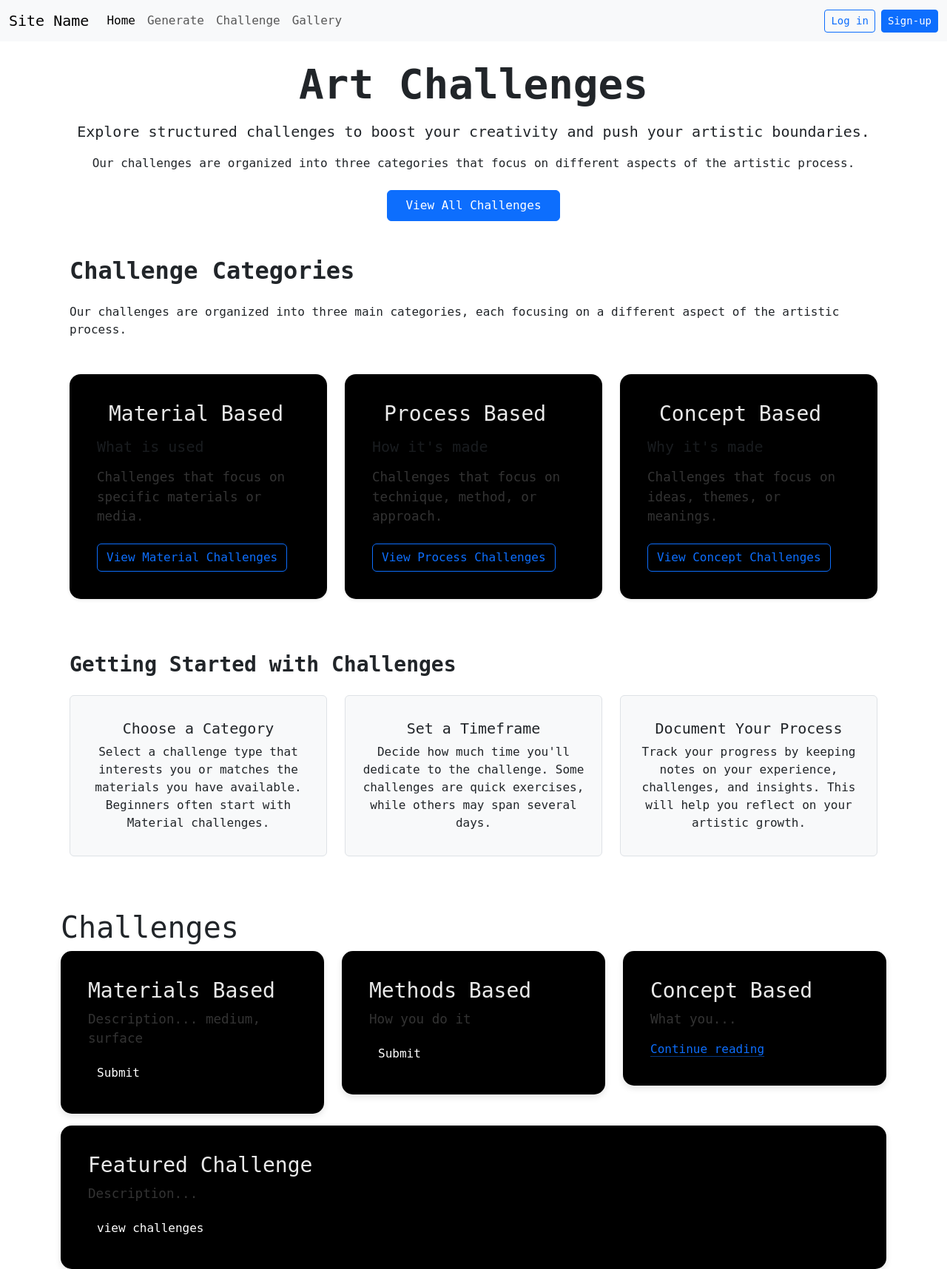
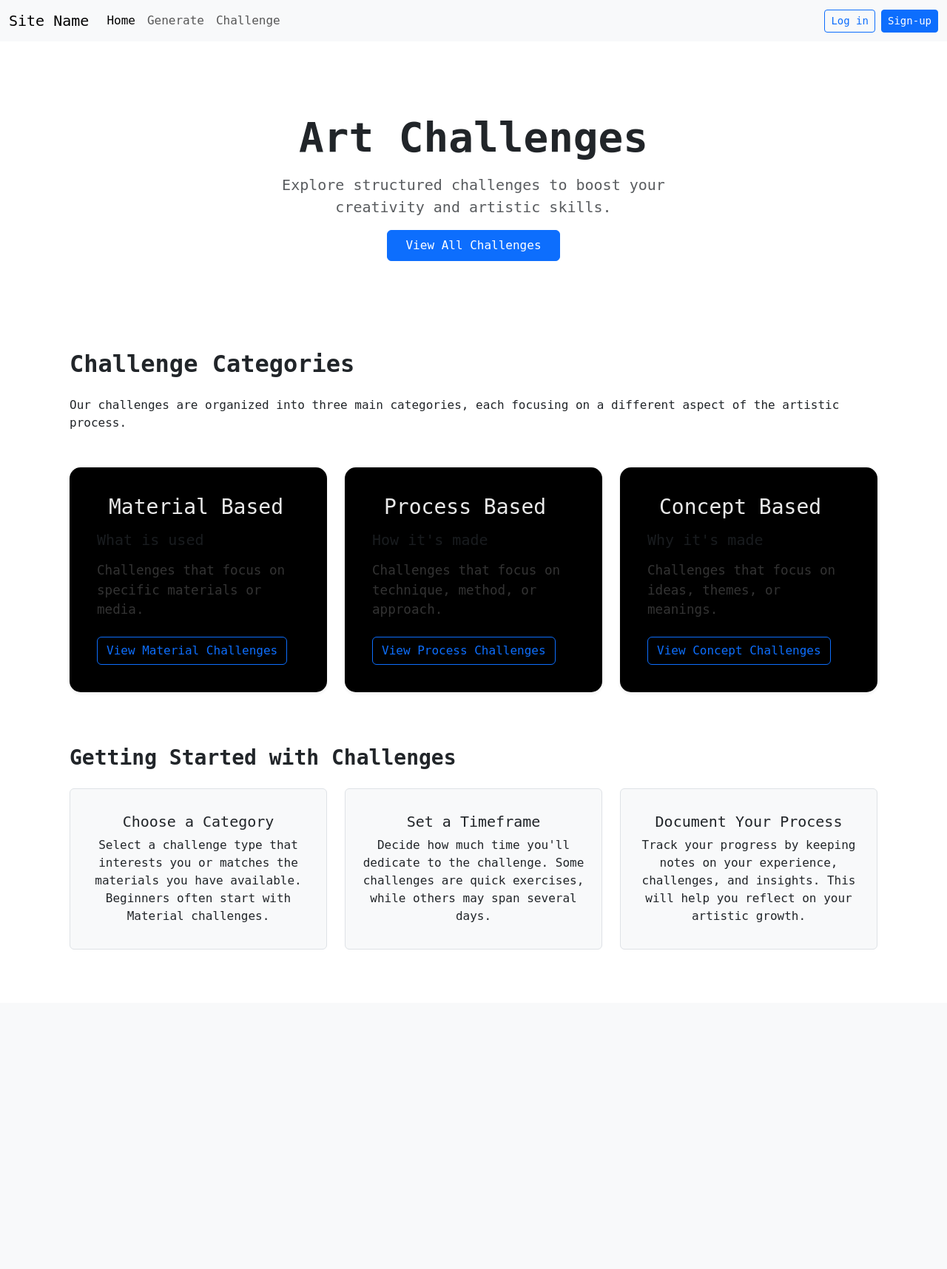
Before and after one commit to MMLewis1225/art-site, a PHP site: page /challenges.html in a window 1280 px wide. Shown: the whole page at 74% size. After the commit the page ends 1284 px from the top, so only its background shows below. Run offline with PHP 8.4, Linux system fonts and the light colour scheme.

Commit message:
small fixes

```diff
--- a/challenges.html
+++ b/challenges.html
@@ -48,9 +48,6 @@
               <li class="nav-item">
                 <a class="nav-link" href="challenges.html">Challenge</a>
               </li>
-              <li class="nav-item">
-                <a class="nav-link" href="#">Gallery</a>
-              </li>
             </ul>
 
             <!-- Login & Signup Buttons (properly formatted for collapsible menu) -->
@@ -65,24 +62,22 @@
       </nav>
     </header>
     <div class="container">
-      <main class="container py-4">
-        <!-- Header Section -->
-        <div class="row mb-5">
-          <div class="col-12 text-center">
+      <section class="py-5 text-center container">
+        <div class="row py-lg-5">
+          <div class="col-lg-6 col-md-8 mx-auto">
             <h1 class="display-4 fw-bold mb-3">Art Challenges</h1>
-            <p class="lead">
-              Explore structured challenges to boost your creativity and push
-              your artistic boundaries.
-            </p>
-            <p class="mb-4">
-              Our challenges are organized into three categories that focus on
-              different aspects of the artistic process.
+            <p class="lead text-body-secondary">
+              Explore structured challenges to boost your creativity and
+              artistic skills.
             </p>
             <a href="challenges-search.html" class="btn btn-primary px-4 py-2"
               >View All Challenges</a
             >
           </div>
         </div>
+      </section>
+      <main class="container py-4">
+        <!-- Header Section -->
 
         <!-- Challenge Categories -->
         <div class="row mb-4">
@@ -223,54 +218,6 @@
           </div>
         </div>
       </main>
-      <!--Diff Cards-->
-      <h1>Challenges</h1>
-      <div class="row">
-        <div class="col-md-4 mb-3">
-          <div class="card custom-card">
-            <div class="card-body">
-              <h3 class="card-title">Materials Based</h3>
-              <p class="card-text">Description... medium, surface</p>
-              <a href="#" class="btn btn-primary">Submit</a>
-            </div>
-          </div>
-        </div>
-        <div class="col-md-4 mb-3">
-          <div class="card custom-card">
-            <div class="card-body">
-              <h3 class="card-title">Methods Based</h3>
-              <p class="card-text">How you do it</p>
-              <a href="#" class="btn btn-primary">Submit</a>
-            </div>
-          </div>
-        </div>
-        <div class="col-md-4 mb-3">
-          <div class="card custom-card">
-            <div class="card-body">
-              <h3 class="card-title">Concept Based</h3>
-              <p class="card-text">What you...</p>
-              <a
-                href="#"
-                class="icon-link gap-1 icon-link-hover stretched-link"
-              >
-                Continue reading
-                <svg class="bi"><use xlink:href="#chevron-right"></use></svg>
-              </a>
-            </div>
-          </div>
-        </div>
-      </div>
-
-      <!--Featured Challenge-->
-      <div class="card custom-card">
-        <div class="card-body">
-          <h3 class="card-title">Featured Challenge</h3>
-          <p class="card-text">Description...</p>
-          <a href="challenges-search.html" class="btn btn-primary"
-            >view challenges</a
-          >
-        </div>
-      </div>
     </div>
     <script
       src="https://cdn.jsdelivr.net/npm/bootstrap@5.3.2/dist/js/bootstrap.bundle.min.js"
--- a/index.html
+++ b/index.html
@@ -75,9 +75,6 @@
               </li>
               <li class="nav-item">
                 <a class="nav-link" href="challenges.html">Challenge</a>
-              </li>
-              <li class="nav-item">
-                <a class="nav-link" href="#">Gallery</a>
               </li>
             </ul>
 
--- a/login.html
+++ b/login.html
@@ -47,9 +47,6 @@
               </li>
               <li class="nav-item">
                 <a class="nav-link" href="challenges.html">Challenge</a>
-              </li>
-              <li class="nav-item">
-                <a class="nav-link" href="#">Gallery</a>
               </li>
             </ul>
 
--- a/signup.html
+++ b/signup.html
@@ -46,9 +46,6 @@
               </li>
               <li class="nav-item">
                 <a class="nav-link" href="challenges.html">Challenge</a>
-              </li>
-              <li class="nav-item">
-                <a class="nav-link" href="#">Gallery</a>
               </li>
             </ul>
 
--- a/styles/main.css
+++ b/styles/main.css
@@ -4,7 +4,6 @@
 
 body {
   font-family: monospace;
-
   margin: 0;
   padding: 0;
 }
@@ -17,11 +16,6 @@ btn .create-account {
   border: none;
   cursor: pointer;
   width: 100%;
-}
-
-.navbar-nav-login {
-  display: flex;
-  gap: 15px;
 }
 
 .custom-card {
@@ -54,14 +48,3 @@ btn .create-account {
 .custom-card .btn-primary:hover {
   background-color: #9d9d9d;
 }
-.arrow-btn {
-  display: block;
-  text-align: left;
-}
-
-.challenge-tag {
-  border-radius: 5px;
-  border-color: black;
-  border-width: 1px;
-  padding: 5px;
-}
```
Also changed, not shown: challenges-search.html (+9 -50 lines), generator.html (+0 -42 lines).
